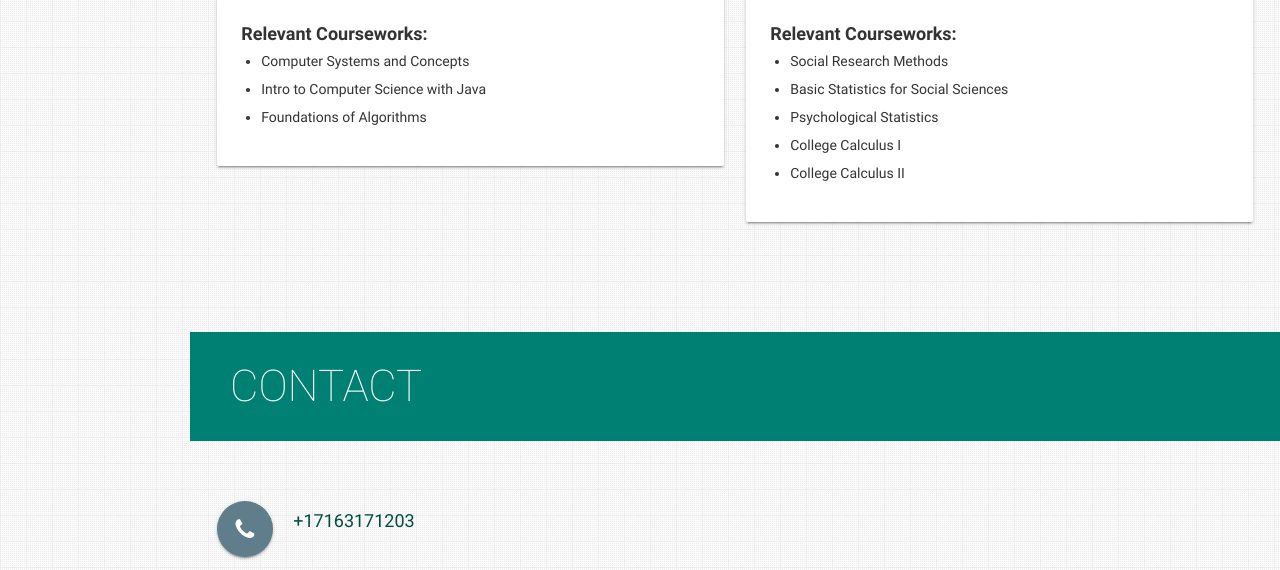
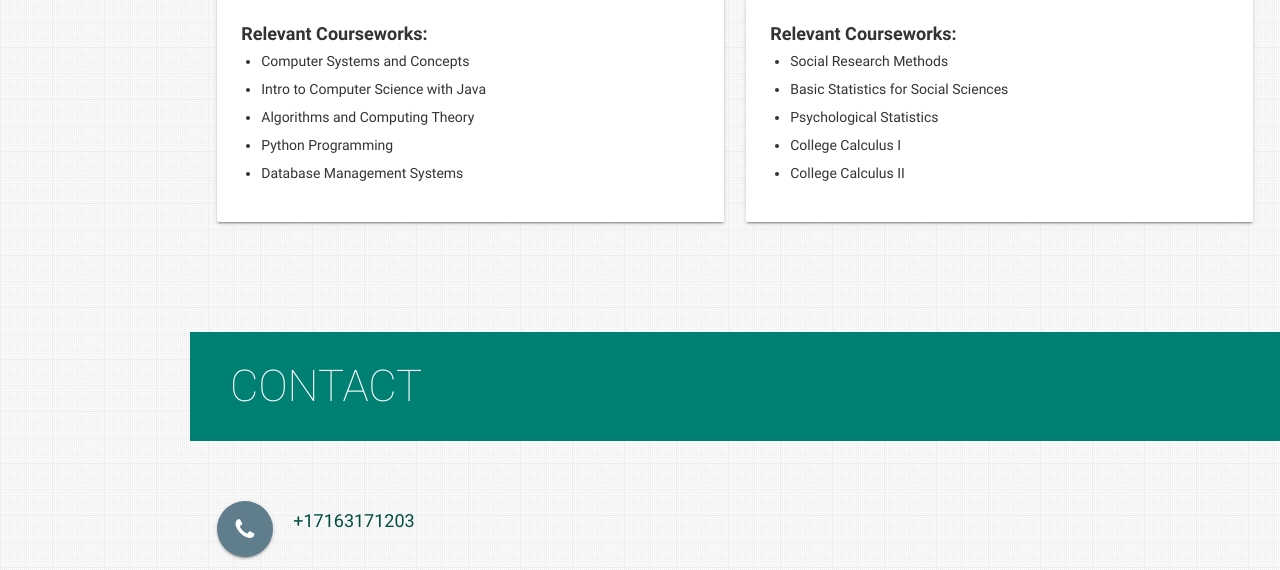
Before and after one commit to Quiallan/PersonalPortfolio, a plain HTML site: page index.html in a window 1280 px wide. Shown: the part 7623-8193 px from the top of the page. Drawn offline with nearby package versions, Linux system fonts and the light colour scheme.

Commit message:
Customized text for the Education Section.

```diff
--- a/index.html
+++ b/index.html
@@ -903,7 +903,9 @@
                   <ul>
                     <li>Computer Systems and Concepts</li>
                     <li>Intro to Computer Science with Java</li>
-                    <li>Foundations of Algorithms</li>
+                    <li>Algorithms and Computing Theory</li>
+                    <li>Python Programming</li>
+                    <li>Database Management Systems</li>
                   </ul>
                   </p>
 
```
